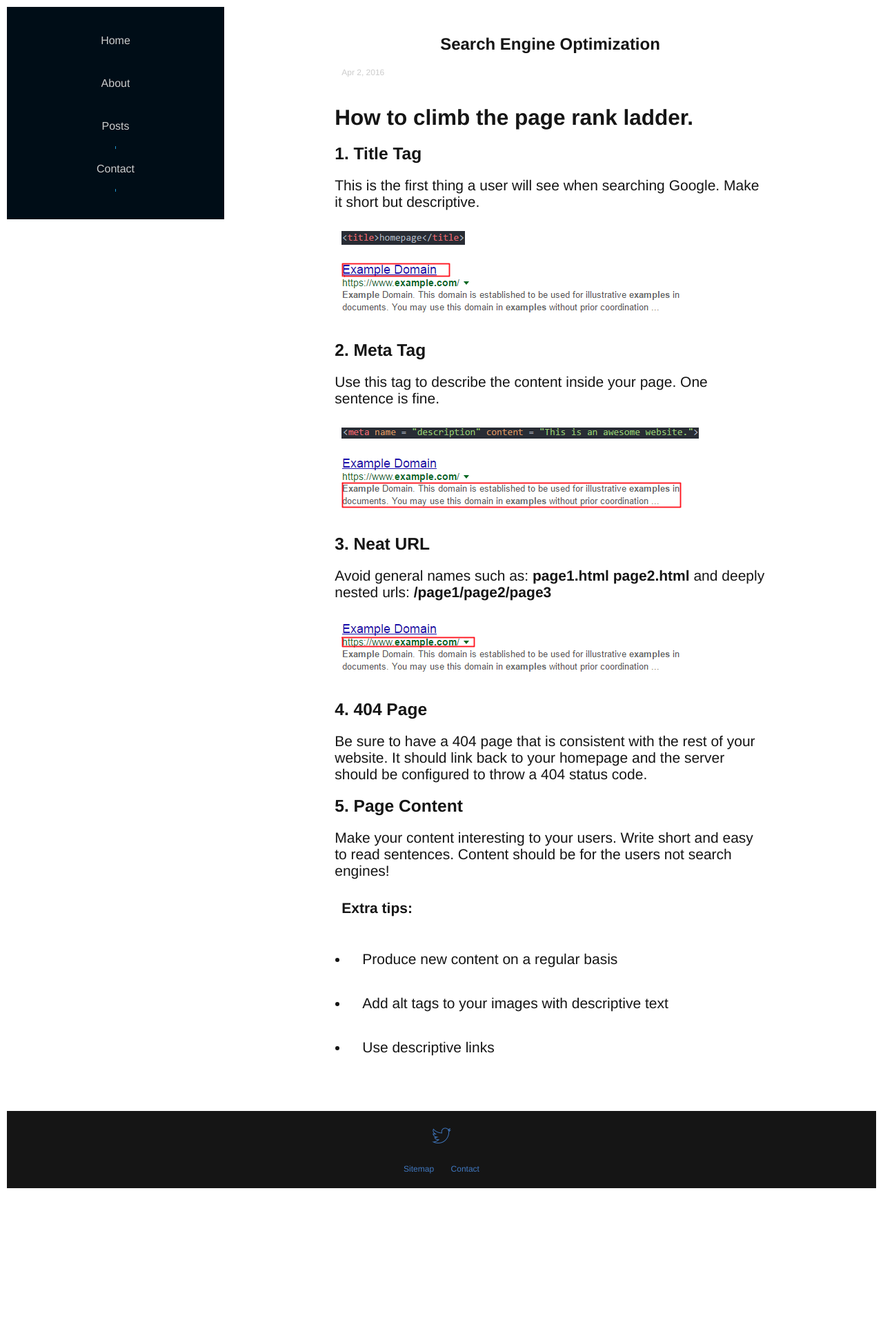
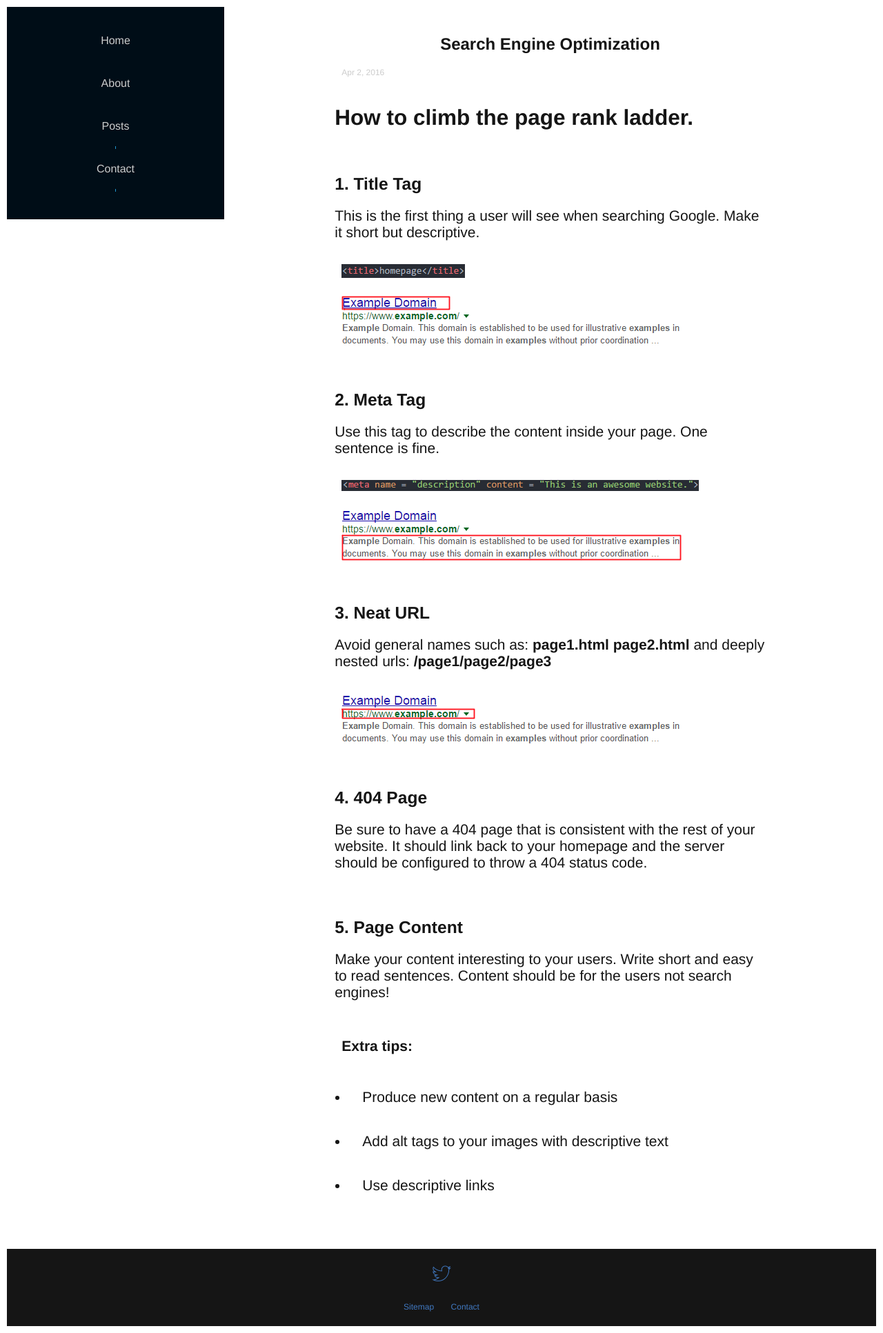
Before and after one commit to xDinomode/Dinosaurscode, a Jekyll site: the page built from _posts/2016-04-02-SEO.md, in a window 1280 px wide. Shown: the whole page at 69% size. Built offline with Jekyll 4.4.1, drawn with Linux system fonts in a browser that asks for light colours; some web fonts are replaced; before the commit the page ends 1733 px from its top, so only the background shows below that.

Commit message:
css imrpovement

```diff
--- a/_includes/head.html
+++ b/_includes/head.html
@@ -6,6 +6,7 @@
   <meta http-equiv="X-UA-Compatible" content="IE=edge">
   <meta name="viewport" content="width=device-width, initial-scale=1">
 
+  <link href='https://fonts.googleapis.com/css?family=Droid+Sans:400,700' rel='stylesheet' type='text/css'>
   <title>{% if page.title %}{{ page.title | escape }}{% else %}{{ site.title | escape }}{% endif %}</title>
   <meta name="description" content="{% if page.description %}{{ page.description }}{% else %}{{ 'Dinosaurscode ' }}{{ page.title }}{% endif %}">
   <link rel="stylesheet" href="http://code.ionicframework.com/ionicons/2.0.1/css/ionicons.min.css">
--- a/_posts/2016-04-02-SEO.md
+++ b/_posts/2016-04-02-SEO.md
@@ -6,33 +6,46 @@ description: "Learn how to increase SEO and Google page rank."
 
 How to climb the page rank ladder.
 -----
-
+<br>
 
 ### 1. Title Tag
 This is the first thing a user will see when searching Google. Make it short but descriptive.
-
+<br>
+<br>
 ![title tag](/images/title.png)
 ![title google](/images/titlegoogle.png)
+<br>
+<br>
 
 ### 2. Meta Tag
 Use this tag to describe the content inside your page. One sentence is fine.
-
+<br>
+<br>
 ![meta tag](/images/meta.png)
 ![meta google](/images/metagoogle.png)
+<br>
+<br>
 
 ### 3. Neat URL
 Avoid general names such as: **page1.html page2.html** and deeply nested urls: **/page1/page2/page3**
-
+<br>
+<br>
 ![url image](/images/urlgoogle.png)
+<br>
+<br>
 
 ### 4. 404 Page
 Be sure to have a 404 page that is consistent with the rest of your website. It should link back to
 your homepage and the server should be configured to throw a 404 status code.
+<br>
+<br>
+<br>
 
 ### 5. Page Content
 Make your content interesting to your users. Write short and easy to read sentences. Content should
 be for the users not search engines!
-
+<br>
+<br>
 
 > #### Extra tips:
 >
--- a/css/main.css
+++ b/css/main.css
@@ -10,12 +10,19 @@ body{
   color:#151515;
   font-family: Helvetica, sans-serif;
 }
+h1, h2, h3, h4, h5, h6{
+  font-family: 'Droid Sans', Helvetica, sans-serif;
+  font-weight: bold;
+}
 a{
   color: #4078c0;
   padding: 0;
 }
 strong{
   padding:0;
+}
+p{
+  font-family: 'Droid Sans', Helvetica, sans-serif;
 }
 /*header css*/
 #header{
```
Also changed, not shown: _posts/2016-04-02-best-text-editor.md (+12 -0 lines).
